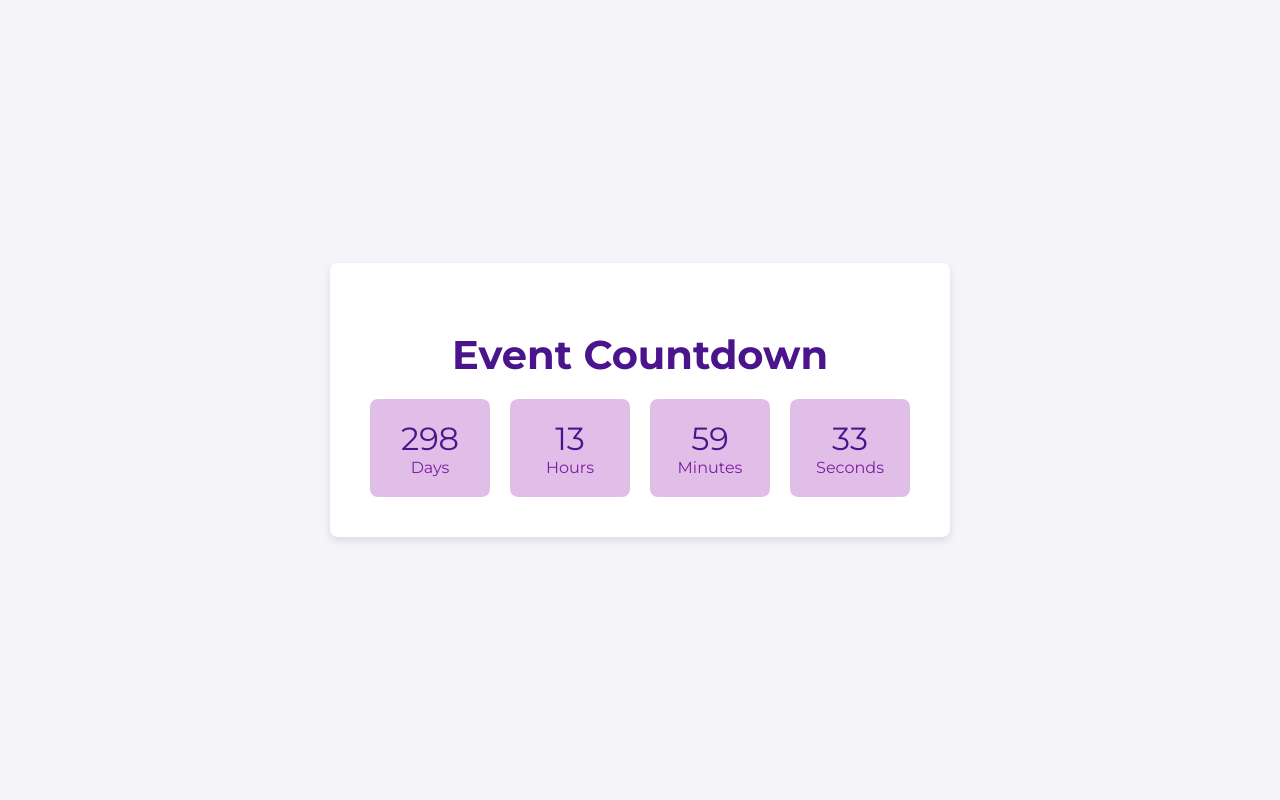
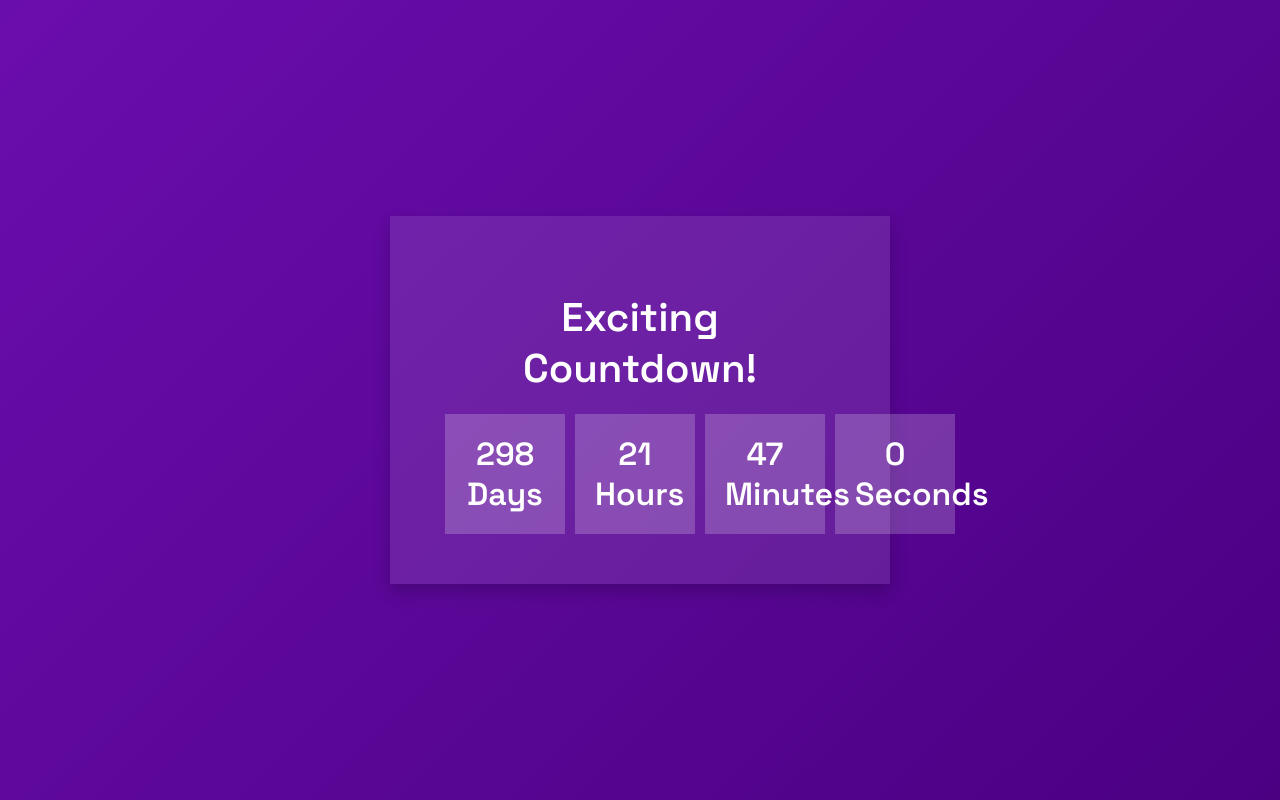
Before and after one commit to seifeltayeb/tamtoomy, a Flask app: page / in a window 1280 px wide. Run offline with Flask 3, Linux system fonts and the light colour scheme.

Commit message:
Update countdown.html

```diff
--- a/templates/countdown.html
+++ b/templates/countdown.html
@@ -4,101 +4,84 @@
     <meta charset="UTF-8">
     <meta name="viewport" content="width=device-width, initial-scale=1.0">
     <title>Countdown Timer</title>
-    <link href="https://fonts.googleapis.com/css2?family=Montserrat:wght@400;700&display=swap" rel="stylesheet">
+    <link href="https://fonts.googleapis.com/css2?family=Space+Grotesk:wght@400;600&display=swap" rel="stylesheet">
     <style>
         body {
-            margin: 0;
-            padding: 0;
-            font-family: 'Montserrat', sans-serif;
-            background-color: #f4f4f9;
-            color: #333;
+            background: linear-gradient(135deg, #6a0dad, #4b0082);
+            font-family: 'Space Grotesk', sans-serif;
             display: flex;
             justify-content: center;
             align-items: center;
             height: 100vh;
+            margin: 0;
+            color: white;
+            text-align: center;
         }
         .container {
-            text-align: center;
-            background-color: #fff;
-            padding: 40px;
-            border-radius: 8px;
-            box-shadow: 0 4px 8px rgba(0, 0, 0, 0.1);
+            background: rgba(255, 255, 255, 0.1);
+            padding: 50px;
+            box-shadow: 0px 8px 16px rgba(0, 0, 0, 0.2);
+            max-width: 400px;
+            width: 90%;
         }
         h1 {
             font-size: 2.5rem;
-            color: #4a148c;
+            font-weight: 600;
             margin-bottom: 20px;
         }
         .timer {
             display: flex;
-            justify-content: center;
-            gap: 20px;
+            justify-content: space-between;
+            font-size: 2rem;
+            font-weight: 600;
+            margin-top: 20px;
         }
         .time-box {
-            background-color: #e1bee7;
+            background: rgba(255, 255, 255, 0.2);
             padding: 20px;
-            border-radius: 8px;
             min-width: 80px;
-        }
-        .time-box span {
-            display: block;
-            font-size: 2rem;
-            color: #4a148c;
-        }
-        .time-box label {
-            font-size: 1rem;
-            color: #7b1fa2;
+            flex: 1;
+            margin: 0 5px;
         }
     </style>
+    <script>
+        function updateTimer() {
+            let days = document.getElementById("days").textContent;
+            let hours = document.getElementById("hours").textContent;
+            let minutes = document.getElementById("minutes").textContent;
+            let seconds = document.getElementById("seconds").textContent;
+
+            seconds--;
+            if (seconds < 0) {
+                seconds = 59;
+                minutes--;
+            }
+            if (minutes < 0) {
+                minutes = 59;
+                hours--;
+            }
+            if (hours < 0) {
+                hours = 23;
+                days--;
+            }
+
+            document.getElementById("days").textContent = days;
+            document.getElementById("hours").textContent = hours;
+            document.getElementById("minutes").textContent = minutes;
+            document.getElementById("seconds").textContent = seconds;
+        }
+        setInterval(updateTimer, 1000);
+    </script>
 </head>
 <body>
     <div class="container">
-        <h1>Event Countdown</h1>
+        <h1>Exciting Countdown!</h1>
         <div class="timer">
-            <div class="time-box">
-                <span id="days">00</span>
-                <label>Days</label>
-            </div>
-            <div class="time-box">
-                <span id="hours">00</span>
-                <label>Hours</label>
-            </div>
-            <div class="time-box">
-                <span id="minutes">00</span>
-                <label>Minutes</label>
-            </div>
-            <div class="time-box">
-                <span id="seconds">00</span>
-                <label>Seconds</label>
-            </div>
+            <div class="time-box"><span id="days">{{ time.days }}</span><br>Days</div>
+            <div class="time-box"><span id="hours">{{ time.hours }}</span><br>Hours</div>
+            <div class="time-box"><span id="minutes">{{ time.minutes }}</span><br>Minutes</div>
+            <div class="time-box"><span id="seconds">{{ time.seconds }}</span><br>Seconds</div>
         </div>
     </div>
-
-    <script>
-        const countdownDate = new Date("Dec 31, 2025 23:59:59").getTime();
-
-        const updateTimer = () => {
-            const now = new Date().getTime();
-            const distance = countdownDate - now;
-
-            const days = Math.floor(distance / (1000 * 60 * 60 * 24));
-            const hours = Math.floor((distance % (1000 * 60 * 60 * 24)) / (1000 * 60 * 60));
-            const minutes = Math.floor((distance % (1000 * 60 * 60)) / (1000 * 60));
-            const seconds = Math.floor((distance % (1000 * 60)) / 1000);
-
-            document.getElementById("days").innerText = days;
-            document.getElementById("hours").innerText = hours;
-            document.getElementById("minutes").innerText = minutes;
-            document.getElementById("seconds").innerText = seconds;
-
-            if (distance < 0) {
-                clearInterval(timerInterval);
-                document.querySelector(".container").innerHTML = "<h1>Event Started!</h1>";
-            }
-        };
-
-        const timerInterval = setInterval(updateTimer, 1000);
-        updateTimer();
-    </script>
 </body>
 </html>
```
